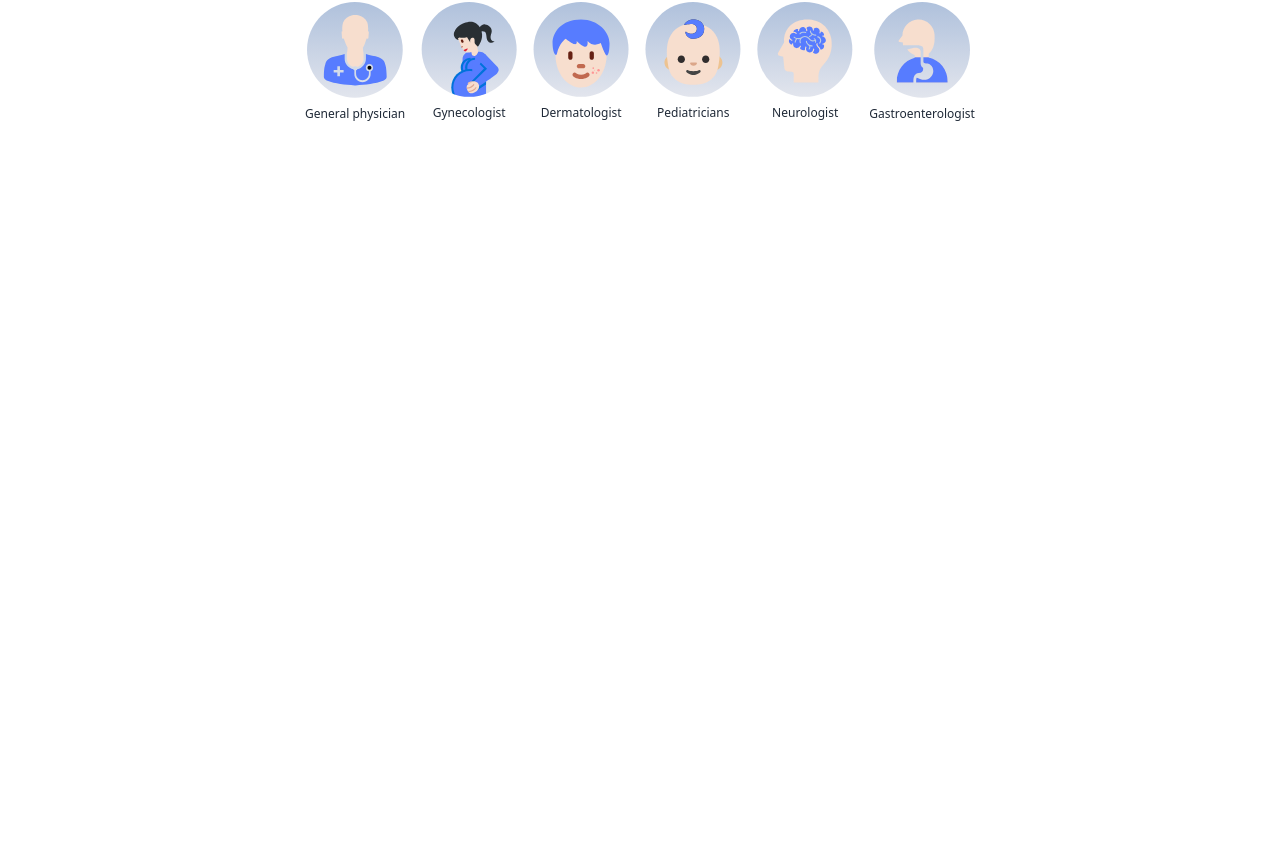
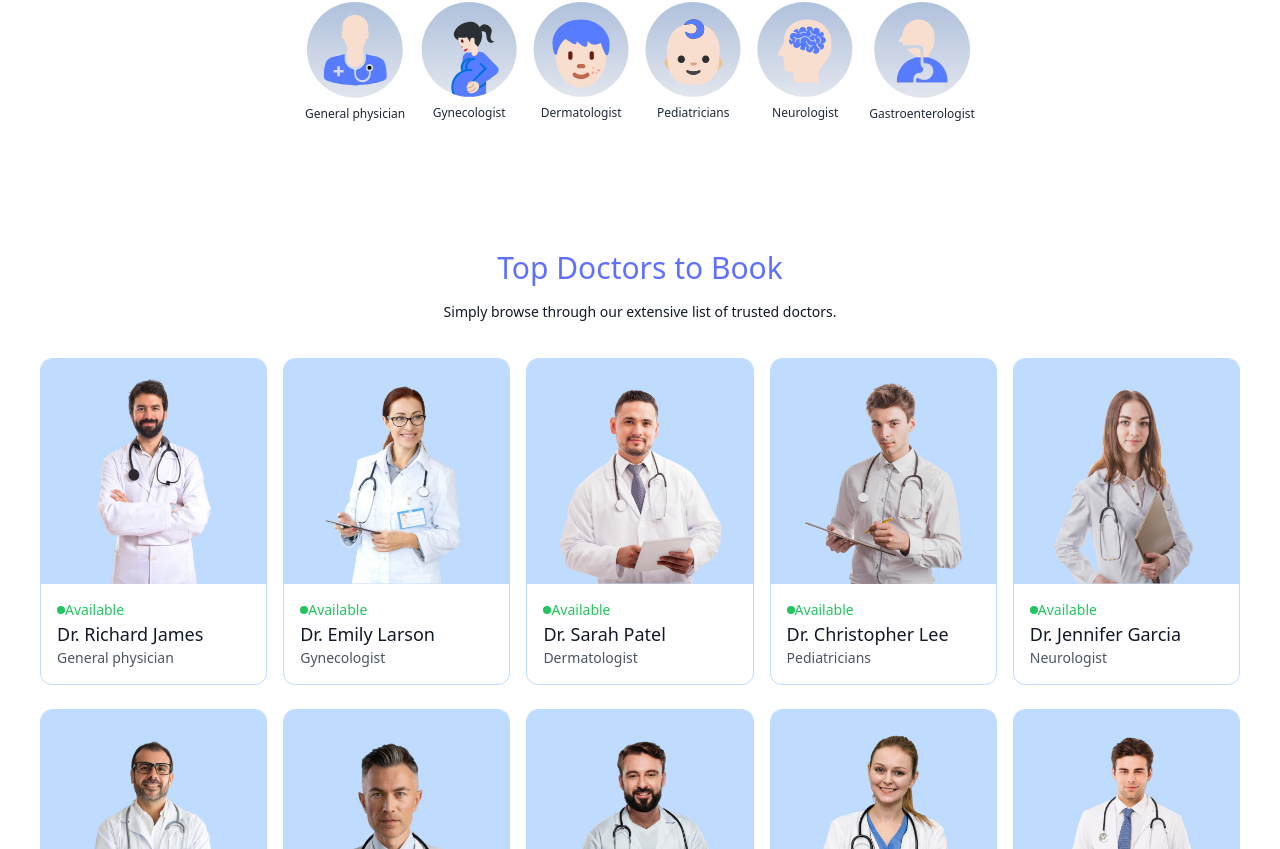
Before and after one commit to kimbo-slicee/Doctor-Appointment-Booking-System, a React (Vite) app in the folder front-end/: page / in a window 1280 px wide. Shown: the part 811-1660 px from the top of the page. Before the commit the page ends 997 px from the top, so only its background shows below. Built offline with nearby package versions, Linux system fonts and the light colour scheme.

Commit message:
Commit message : Create Top Doctores UI Component and create context object that enables global state management

```diff
--- a/front-end/src/components/SpecialtyMenu.jsx
+++ b/front-end/src/components/SpecialtyMenu.jsx
@@ -11,7 +11,7 @@ function SpecialtyMenu() {
             </p>
             <div className="flex sm:justify-center gap-4 pt-5 w-full overflow-scroll">
                 {specialityData.map((items,index)=>(
-                    <Link click={()=>scroll(0,0)} className="flex flex-col items-center text-xs cursor-pointer flex-shrink-0 hover:translate-y-[-10px] transition-all duration-700" key={index} to={`/doctors/${items.speciality}`} >
+                    <Link onClick={()=>scroll(0,0)} className="flex flex-col items-center text-xs cursor-pointer flex-shrink-0 hover:translate-y-[-10px] transition-all duration-700" key={index} to={`/doctors/${items.speciality}`} >
                         <img className="w-16 sm:w-24 mb-2 " src={items.image} alt="speciality image"/>
                         <p>{items.speciality}</p>
 
--- a/front-end/src/components/TopDoc.jsx
+++ b/front-end/src/components/TopDoc.jsx
@@ -1,8 +1,33 @@
-import React from 'react';
+import {doctors} from "../assets/assets.js";
+import {useNavigate} from "react-router-dom";
 
-function TopDoc(props) {
+function TopDoc() {
+    const navigateFunction=useNavigate();
     return (
-        <div></div>
+        <div className="flex flex-col items-center gap-4 my-16 text-gray-900 md:mx-10">
+            <h1 className="text text-3xl font-medium text-primary">Top Doctors to Book </h1>
+            <p className="sm:w1/3 text-center text-sm ">Simply browse through our extensive list of trusted doctors. </p>
+            <div className="w-full grid grid-cols-auto gap-4 pt-5 gap-y-6 px-3 sm:px-0 ">
+                {doctors.slice(0,10).map((doc,index)=>(
+                        <div
+                         onClick={()=> navigateFunction(`/appointment/${doc._id}`)}
+                         key={index}
+                         className="border border-blue-200 rounded-xl overflow-hidden cursor-pointer
+                         hover:translate-y-[-10px] transition-all
+                         duration-500">
+                             <img className="bg-blue-200" src={doc.image} alt=" Doctore image"/>
+                            <div className="p-4">
+                                <div className="flex items-center gap2 text-sm text-center text-green-500">
+                                    <p className="w-2 h-2 bg-green-500 rounded-full"></p><p>Available</p>
+                                </div>
+                                <p className="text-gray-900 text-lg font-medium">{doc.name}</p>
+                                <p className="text-gray-600 text-sm">{doc.speciality}</p>
+                            </div>
+                        </div>
+                ))}
+            </div>
+            <button  className="bg-blue-100 text-gray-900 px-12 py-3 rounded-full mt-10">more</button>
+        </div>
     );
 }
 
--- /dev/null
+++ b/front-end/src/context/AppContextProvider.jsx
@@ -0,0 +1,14 @@
+import {createContext} from "react";
+import {doctors} from "../assets/assets.js";
+export const AppContext=createContext();
+const AppContextProvider=(props)=>{
+
+    const value={doctors}
+        return(
+            <AppContext.Provider value={value}>
+                {/* eslint-disable-next-line react/prop-types */}
+                {props.children}
+            </AppContext.Provider>
+        )
+ }
+ export  default AppContextProvider;
--- a/front-end/src/main.jsx
+++ b/front-end/src/main.jsx
@@ -1,13 +1,15 @@
 import { createRoot } from 'react-dom/client'
-import React from 'react';
 import App from './App.jsx'
 import './index.css';
 import { BrowserRouter } from 'react-router-dom';
+import AppContextProvider from "./context/AppContextProvider.jsx";
 
 
 
 createRoot(document.getElementById('root')).render(
   <BrowserRouter>
-    <App />
+      <AppContextProvider>
+        <App />
+      </AppContextProvider>
   </BrowserRouter>
 )
--- a/front-end/tailwind.config.js
+++ b/front-end/tailwind.config.js
@@ -8,6 +8,9 @@ export default {
     extend: {
       colors:{
         "primary":"#5f6FFF"
+      },
+      gridTemplateColumns:{
+        "auto":"repeat(auto-fill,minmax(200px,1fr))"
       }
     },
   },
```
